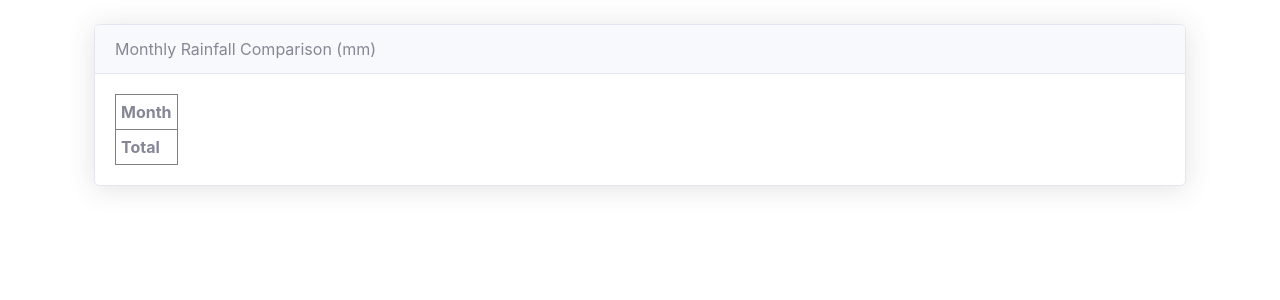
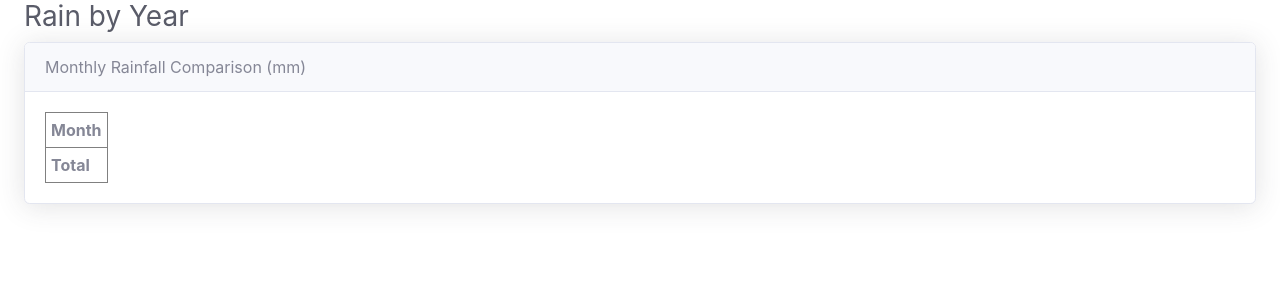
Before and after one commit to smeird/weather, a PHP site: page /reportrainyeartotals.php in a window 1280 px wide. Shown: the part 104-404 px from the top of the page. Run offline with PHP 8.4, Linux system fonts and the light colour scheme; data that the repository does not hold is empty; some libraries are stand-ins or nearby versions.

Commit message:
style: add heading and layout to rain year report

```diff
--- a/reportrainyeartotals.php
+++ b/reportrainyeartotals.php
@@ -2,10 +2,13 @@
 include('header.php');
 include('dbconn.php');
 
-echo "<div class=\"container\">
-	<br>  <div class=\"card shadow\">
-        <div class=card-header>Monthly Rainfall Comparison (mm)</div>
-            <div class=\"card-body\">
+echo "<div class=\"container-fluid\">
+  <div class=\"d-sm-flex align-items-center justify-content-between mb-2\">
+    <h1 class=\"h3 mb-0 text-gray-800\">Rain by Year</h1>
+  </div>
+  <div class=\"card shadow\">
+    <div class=card-header>Monthly Rainfall Comparison (mm)</div>
+    <div class=\"card-body\">
 ";
 
 // Execute the SQL query
@@ -132,5 +135,5 @@ foreach ($years as $year) {
 echo "</tr>";
 
 echo "</table>";
-echo "</div>";
+echo "</div></div></div>";
 ?>
```
